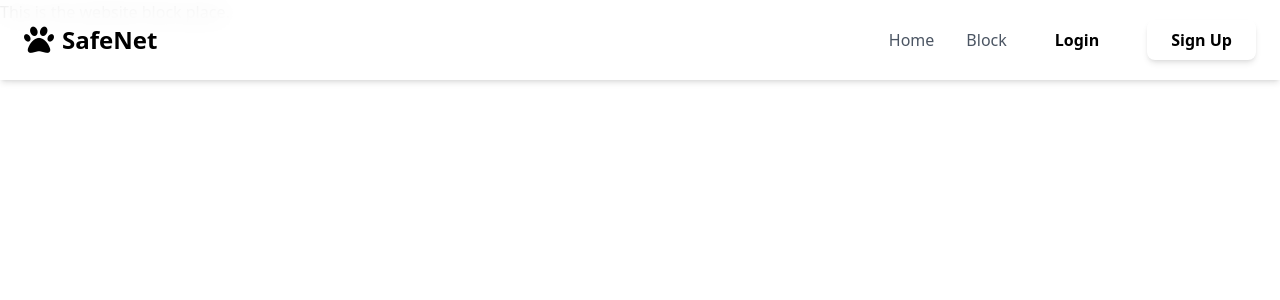
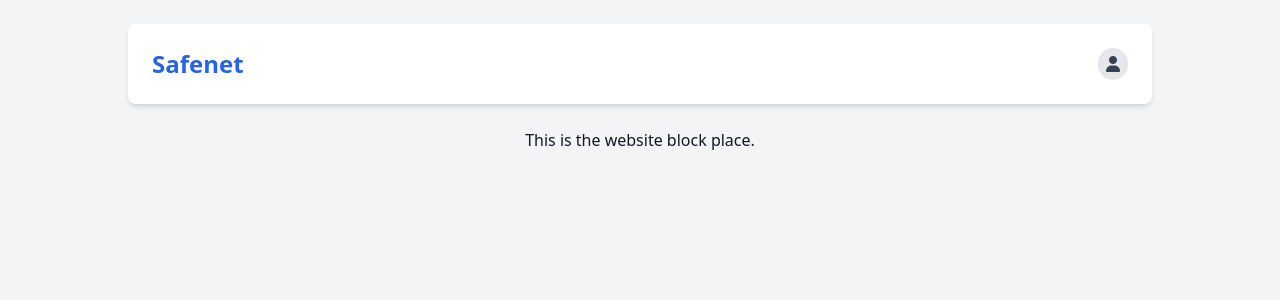
Before and after one commit to muaviz/safenet, a Flask app: page /block in a window 1280 px wide. Shown: the top 300 px of the page. Run offline with Flask 3, Linux system fonts and the light colour scheme; some libraries are stand-ins or nearby versions.

Commit message:
flask integration

```diff
--- a/backend/app.py
+++ b/backend/app.py
@@ -5,7 +5,7 @@ app = Flask(__name__)
 
 @app.route("/")
 def home():
-    return render_template("home.html")
+    return render_template("homepage.html")
 
 @app.route("/block")
 def block():
@@ -13,10 +13,10 @@ def block():
 
 @app.route("/login")
 def login():
-    return render_template("login.html")
+    return render_template("sign-in.html")
 
 @app.route("/signup")
 def signup():
-    return render_template("signup.html")
+    return render_template("sign-up.html")
 if __name__ == "__main__":
     app.run(debug=True, use_reloader=False)
--- a/backend/templates/layout.html
+++ b/backend/templates/layout.html
@@ -1,38 +1,20 @@
-<!DOCTYPE html>
-<html lang="en">
-<head>
-    <meta charset="UTF-8">
-    <meta name="viewport" content="width=device-width, initial-scale=1.0">
-    <meta http-equiv="X-UA-Compatible" content="ie=edge">
-    <title>safenet</title>
-    <script src="https://cdn.tailwindcss.com"></script>
-    <script src="https://kit.fontawesome.com/a076d05399.js"></script>
+<title>Safenet</title>
+  <script src="https://cdn.tailwindcss.com"></script>
+  <link href="https://cdn.jsdelivr.net/npm/bootstrap@5.3.0/dist/css/bootstrap.min.css" rel="stylesheet">
+  <script src="https://kit.fontawesome.com/42d5adcbca.js" crossorigin="anonymous"></script>
+<body class = "bg-gray-100 text-gray-900 min-h-screen flex flex-col items-center p-6">
 
-</head>
-<body class = "min-h-screen flex flex-col">
-    <!-- Navbar -->
-    <nav class="bg-white/90 backdrop-blur-md shadow-md fixed w-full z-50 transition-all duration-300" id="navbar">
-        <div class="container mx-auto px-6">
-            <div class="flex justify-between items-center h-20">
-                <!-- Logo -->
-                <a href="/" class="flex items-center space-x-2  group">
-                    <span class="text-3xl"><i class="fas fa-paw transform group-hover:rotate-12 transition-transform"></i></span>
-                    <span class="text-2xl font-bold ">SafeNet</span>
-                </a>
-
-                <!-- Desktop Navigation -->
-                <div class="hidden lg:flex items-center space-x-8" id="dynamic-nav">
-                        <a href="/" class="nav-link text-gray-600 ">Home</a>
-                        <a href="/block" class="nav-link text-gray-600 ">Block</a>
-                        <a href="/login" class="font-semibold  px-4 py-2 rounded-lg ">Login</a>
-                        <a href="/signup" class="px-6 py-2 rounded-lg font-semibold shadow-md ">
-                            Sign Up
-                        </a>
-
-                </div>
+        <header class="w-full max-w-5xl flex justify-between items-center p-4 bg-white shadow-md rounded-lg mb-6">
+          <h1 class="text-2xl font-bold text-blue-600">Safenet</h1>
+          <div class="relative">
+            <button id="profile-btn" class="flex items-center space-x-2 bg-gray-200 p-2 rounded-full hover:bg-gray-300">
+              <i class="fas fa-user text-gray-700"></i>
+            </button>
+            <div id="profile-menu" class="hidden absolute right-0 mt-2 w-48 bg-white shadow-lg rounded-md p-3">
+              <button class="w-full text-left px-4 py-2 hover:bg-gray-100">Login</button>
             </div>
-        </div>
-    </nav>
+          </div>
+        </header>
     <!-- Main Content Block -->
     <main class="flex-grow">
         {% block body %}
```
Also changed, not shown: backend/templates/homepage.html (+30 -76 lines).
